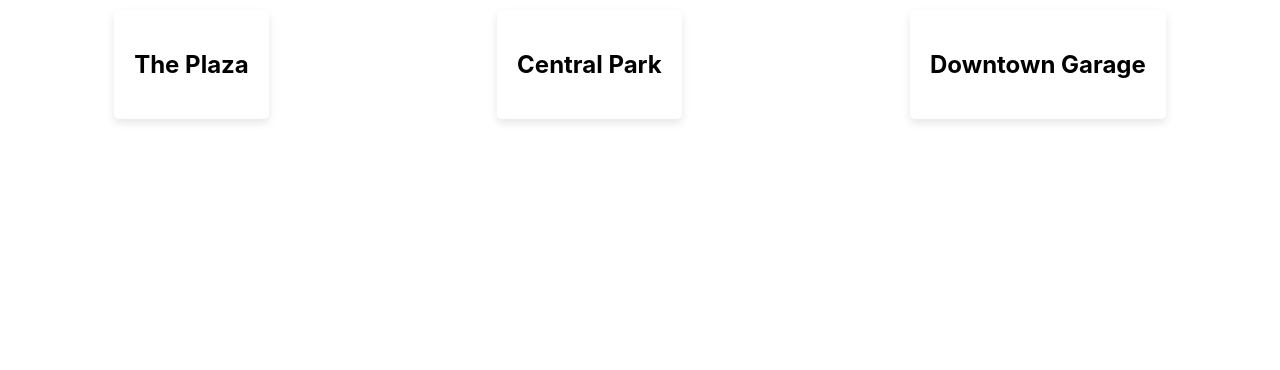
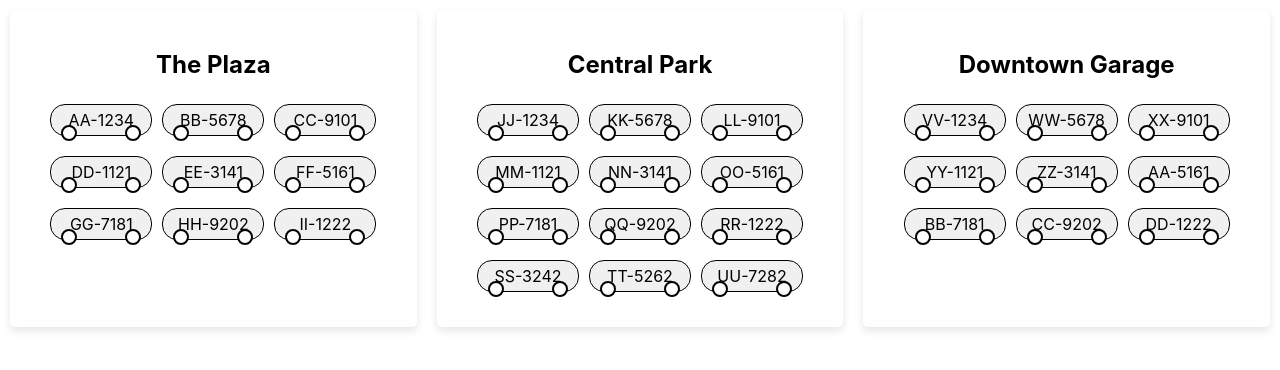
Before and after one commit to ChenJo20/day13-react-parking-lot, a React (Create React App) app: page / in a window 1280 px wide. Shown: the top 370 px of the page. Built offline with nearby package versions, Linux system fonts and the light colour scheme.

Commit message:
feat: implement parkinglot

```diff
--- /dev/null
+++ b/src/components/ParkingLot.jsx
@@ -0,0 +1,27 @@
+import React from 'react';
+import './css/ParkingLot.css';
+
+const ParkingLot = ({ lot }) => {
+    const rows = [];
+    const tickets = lot.tickets;
+
+    for (let i = 0; i < tickets.length; i += 3) {
+        rows.push(tickets.slice(i, i + 3));
+    }
+
+    return (
+        <div className="parking-lot">
+            {rows.map((row, rowIndex) => (
+                <div key={rowIndex} className="parking-lot-row">
+                    {row.map((ticket) => (
+                        <div key={ticket.position} className="parking-lot-cell">
+                            {ticket.plateNumber}
+                        </div>
+                    ))}
+                </div>
+            ))}
+        </div>
+    );
+};
+
+export default ParkingLot;
--- a/src/components/ParkingLotGroup.jsx
+++ b/src/components/ParkingLotGroup.jsx
@@ -1,6 +1,7 @@
 import React from 'react';
 import {useParkingLots} from '../context/ParkingLotsContext';
 import './css/ParkingLotGroup.css';
+import ParkingLot from "./ParkingLot";
 
 const ParkingLotGroup = () => {
     const parkingLotsWithTickets = useParkingLots();
@@ -10,7 +11,7 @@ const ParkingLotGroup = () => {
             {parkingLotsWithTickets.map((lot, _) => (
                 <div key={lot.id} className="parking-lot-wrapper">
                     <h2>{lot.name}</h2>
-                    {/*<ParkingLot lot={lot}/>*/}
+                    <ParkingLot lot={lot}/>
                 </div>
             ))}
         </div>
--- /dev/null
+++ b/src/components/css/ParkingLot.css
@@ -0,0 +1,44 @@
+.parking-lot {
+    display: flex;
+    flex-direction: column;
+    align-items: center; /* Ensure the component is centered */
+}
+
+.parking-lot-row {
+    display: flex;
+    flex-direction: row;
+    margin-bottom: 10px; /* Adjust vertical spacing */
+}
+
+.parking-lot-cell {
+    width: 100px;
+    height: 30px;
+    border: 1px solid #000;
+    display: flex;
+    align-items: center;
+    justify-content: center;
+    margin: 5px; /* Adjust horizontal spacing */
+    background-color: #f0f0f0;
+    position: relative;
+    border-radius: 15px; /* Rounded corners for streamlined shape */
+}
+
+.parking-lot-cell::before,
+.parking-lot-cell::after {
+    content: '';
+    position: absolute;
+    width: 12px;
+    height: 12px;
+    background-color: #fff; /* White fill for tires */
+    border: 2px solid #000; /* Black border for tires */
+    border-radius: 50%;
+    bottom: -6px;
+}
+
+.parking-lot-cell::before {
+    left: 10px;
+}
+
+.parking-lot-cell::after {
+    right: 10px;
+}
--- a/src/components/css/ParkingLotGroup.css
+++ b/src/components/css/ParkingLotGroup.css
@@ -2,6 +2,7 @@
     display: flex;
     flex-direction: row;
     justify-content: space-around;
+    width: 100%;
 }
 
 .parking-lot-wrapper {
@@ -10,4 +11,5 @@
     padding: 20px;
     border-radius: 5px;
     background-color: #fff;
+    flex: 1;
 }
```
